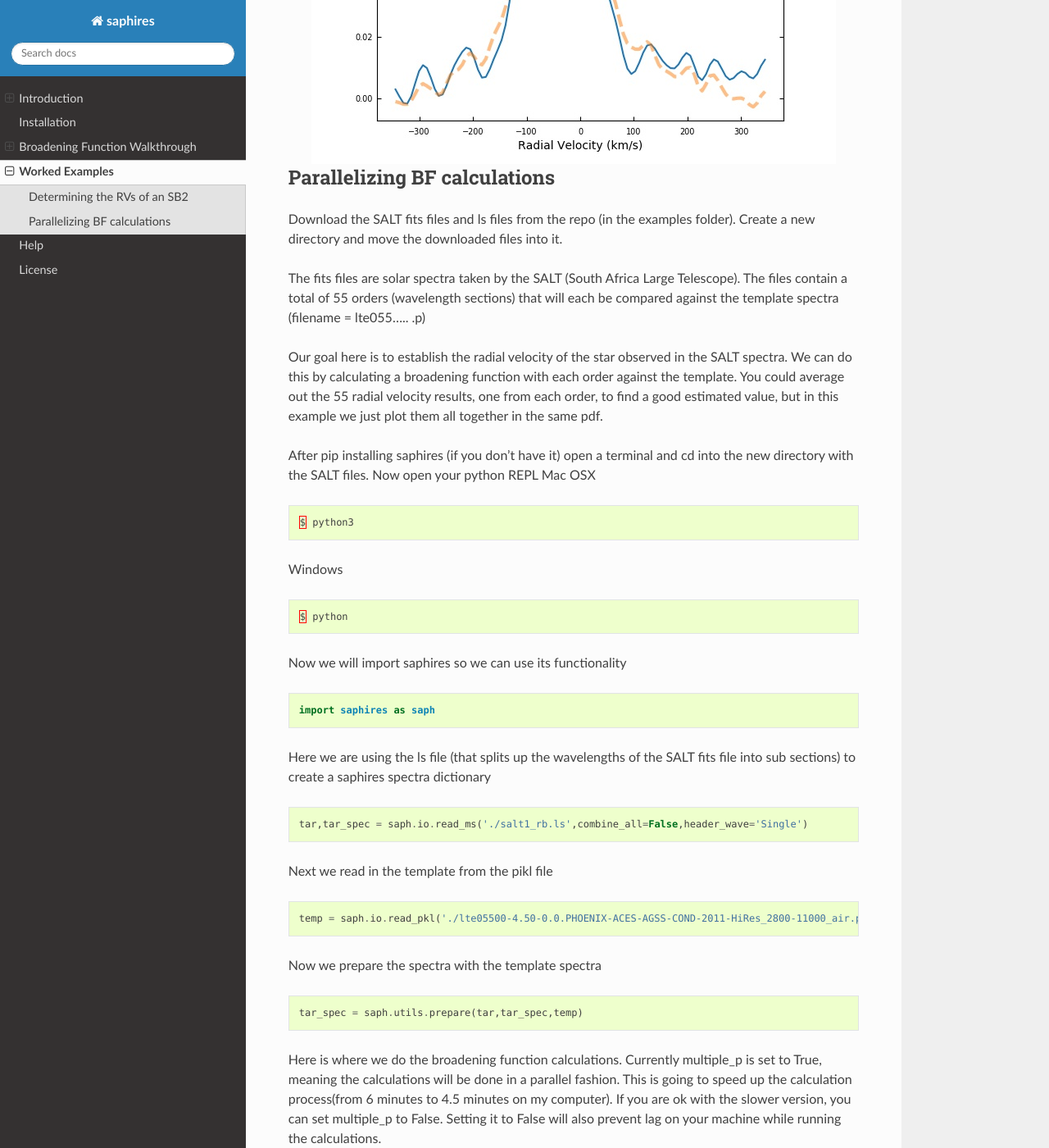
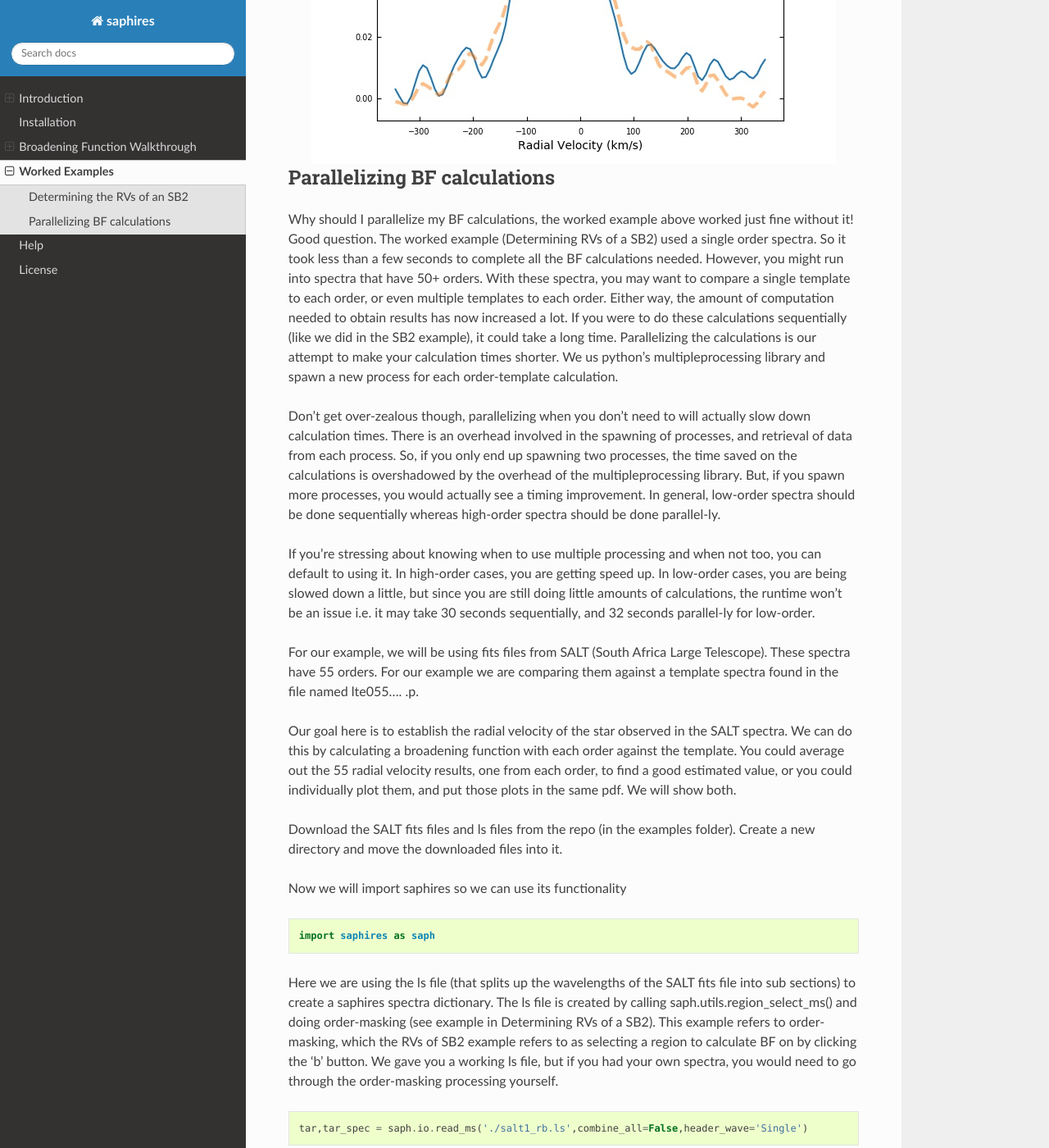
Before and after one commit to tofflemire/saphires, a Sphinx documentation site: the page built from docs/source/example.rst, in a window 1280 px wide and 1400 px high, scrolled down 3526 px. Shown: the whole window at 82% size. Built offline with Sphinx 7.4.7 and the Read the Docs theme 2.0.0, drawn with Linux system fonts in a browser that asks for light colours; some of the changed text lies outside the part shown.

Commit message:
Made more edits to worked example for parallel processing

```diff
--- a/docs/source/example.rst
+++ b/docs/source/example.rst
@@ -81,26 +81,18 @@ For comparison, the following plot compared the BF above with a CCF computed for
 Parallelizing BF calculations
 =============================
 
+Why should I parallelize my BF calculations, the worked example above worked just fine without it! Good question. The worked example (Determining RVs of a SB2) used a single order spectra. So it took less than a few seconds to complete all the BF calculations needed. However, you might run into spectra that have 50+ orders. With these spectra, you may want to compare a single template to each order, or even multiple templates to each order. Either way, the amount of computation needed to obtain results has now increased a lot. If you were to do these calculations sequentially (like we did in the SB2 example), it could take a long time. Parallelizing the calculations is our attempt to make your calculation times shorter. We us python’s multipleprocessing library and spawn a new process for each order-template calculation.
+
+Don't get over-zealous though, parallelizing when you don't need to will actually slow down calculation times. There is an overhead involved in the spawning of processes, and retrieval of data from each process. So, if you only end up spawning two processes, the time saved on the calculations is overshadowed by the overhead of the multipleprocessing library. But, if you spawn more processes, you would actually see a timing improvement. In general, low-order spectra should be done sequentially whereas high-order spectra should be done parallel-ly.
+
+If you’re stressing about knowing when to use multiple processing and when not too, you can default to using it. In high-order cases, you are getting speed up. In low-order cases, you are being slowed down a little, but since you are still doing little amounts of calculations, the runtime won’t be an issue i.e. it may take 30 seconds sequentially, and 32 seconds parallel-ly for low-order.
+
+For our example, we will be using fits files from SALT (South Africa Large Telescope). These spectra have 55 orders. For our example we are comparing them against a template spectra found in the file named lte055.... .p.
+
+Our goal here is to establish the radial velocity of the star observed in the SALT spectra. We can do this by calculating a broadening function with each order against the template. You could average out the 55 radial velocity results, one from each order, to find a good estimated value, or you could individually plot them, and put those plots in the same pdf. We will show both.
 
 Download the SALT fits files and ls files from the repo (in the examples folder).
 Create a new directory and move the downloaded files into it.
-
-The fits files are solar spectra taken by the SALT (South Africa Large Telescope). The files contain a total of 55 orders (wavelength sections) that will each be compared against the template spectra (filename = lte055..... .p)
-
-Our goal here is to establish the radial velocity of the star observed in the SALT spectra. We can do this by calculating a broadening function with each order against the template. You could average out the 55 radial velocity results, one from each order, to find a good estimated value, but in this example we just plot them all together in the same pdf.
-
-After pip installing saphires (if you don't have it) open a terminal and cd into the new directory with the SALT files.
-Now open your python REPL
-Mac OSX
-
-.. code-block:: python
-
-   $ python3
-Windows
-
-.. code-block:: python
-
-   $ python
 
 Now we will import saphires so we can use its functionality
 
@@ -108,13 +100,13 @@ Now we will import saphires so we can use its functionality
 
 	import saphires as saph
 
-Here we are using the ls file (that splits up the wavelengths of the SALT fits file into sub sections) to create a saphires spectra dictionary
+Here we are using the ls file (that splits up the wavelengths of the SALT fits file into sub sections) to create a saphires spectra dictionary. The ls file is created by calling saph.utils.region_select_ms() and doing order-masking (see example in Determining RVs of a SB2). This example refers to order-masking, which the RVs of SB2 example refers to as selecting a region to calculate BF on by clicking the 'b' button. We gave you a working ls file, but if you had your own spectra, you would need to go through the order-masking processing yourself.
 
 .. code-block:: python
 
 	tar,tar_spec = saph.io.read_ms('./salt1_rb.ls',combine_all=False,header_wave='Single')
 
-Next we read in the template from the pikl file
+Next we read in the template from the pikl file. If we were doing multiple templates, we would have to run the remaining steps for each individual template
 
 .. code-block:: python
 
@@ -126,14 +118,14 @@ Now we prepare the spectra with the template spectra
 
 	tar_spec = saph.utils.prepare(tar,tar_spec,temp)
 
-Here is where we do the broadening function calculations. Currently multiple_p is set to True, meaning the calculations will be done in a parallel fashion. This is going to speed up the calculation process(from 6 minutes to 4.5 minutes on my computer). If you are ok with the slower version, you can set multiple_p to False. Setting it to False will also prevent lag on your machine while running the calculations.
+Here is where we do the broadening function calculations. There is a multiple_p keyword here that triggers whether the BF calculations happen in a parallel way or not. Currently multiple_p is set to True, meaning the calculations will be done in a parallel fashion. This is going to speed up the calculation process(from 6 minutes to 4.5 minutes on a 4 core Mac Laptop from 2017). If you are ok with the slower version, you can set multiple_p to False. Setting it to False will also prevent lag on your machine while running the calculations.
 
 .. code-block:: python
 
 	tar_spec = saph.bf.compute(tar,tar_spec,vel_width=400,multiple_p = True)
 
-This is where we plot all the BF graphs, it should create a 110 page pdf in the same directory as the SALT files.
+This is where we analyze the BF data. When the keyword single_plot is set to True, a pdf will be generated with all the results(plots) from each order. With text_out = True, we generate a text file with the results of our bf calculations. When text_out is True, you can also set text_name to a specific file name, if you leave the text_name it will still make a file, just with a default file name of bf_text.dat
 
 .. code-block:: python
 
-	tar_spec = saph.bf.analysis(tar,tar_spec,R=50000,single_plot=True)
+	tar_spec = saph.bf.analysis(tar,tar_spec,R=50000,single_plot=True,text_out = True,text_name = "file_name.txt")
```
